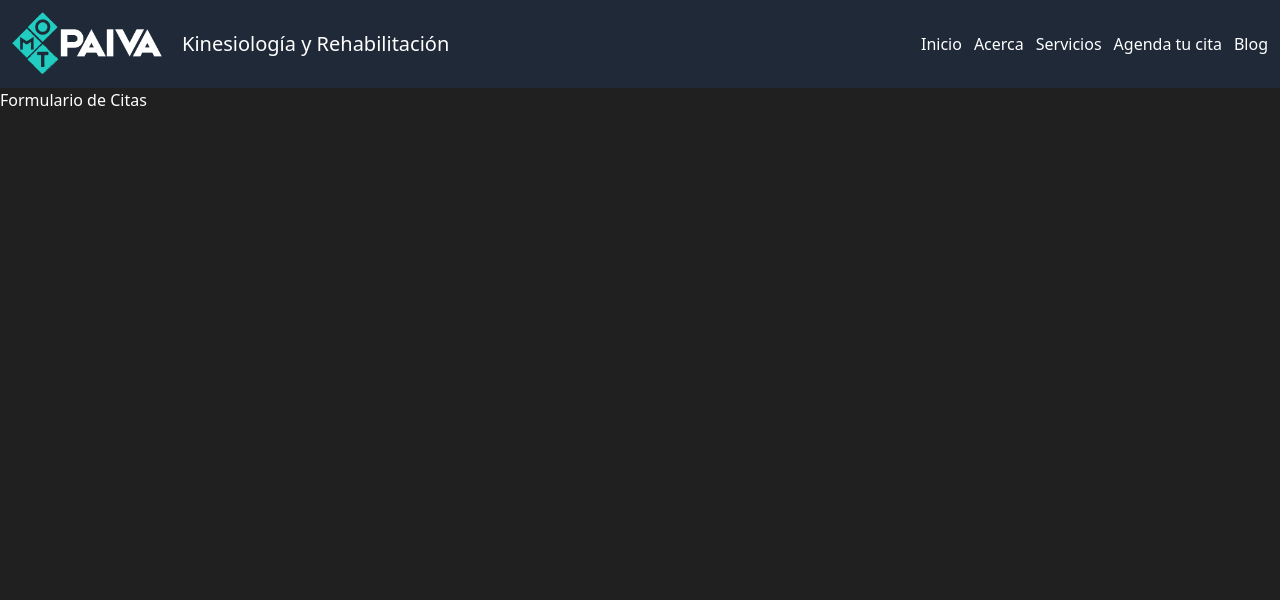
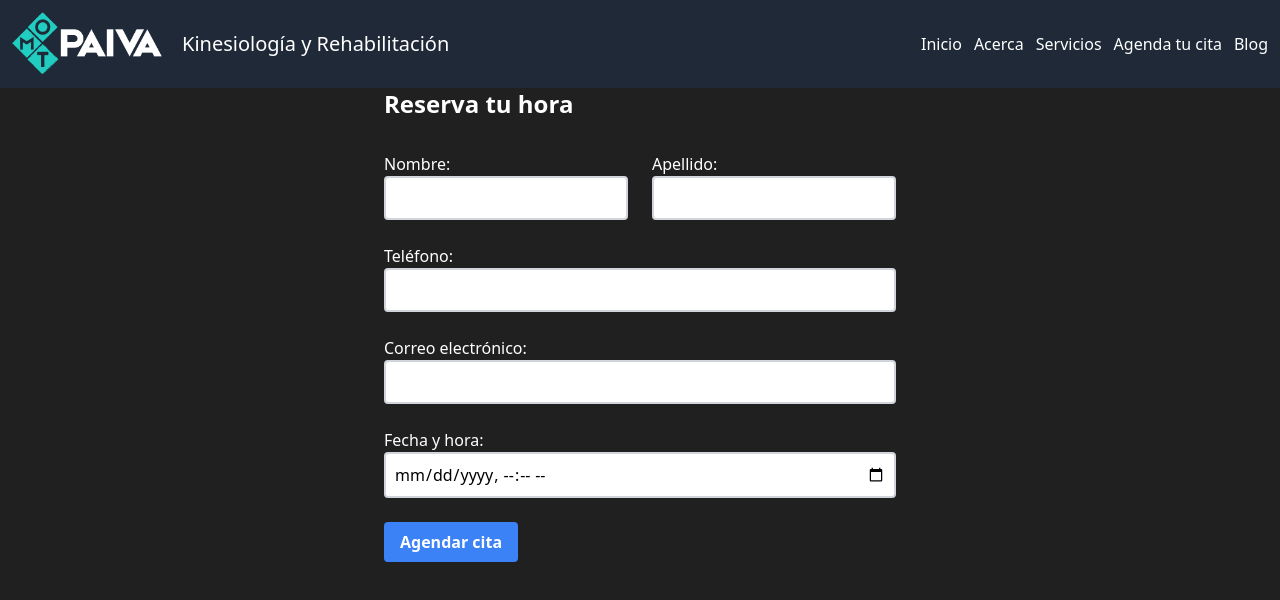
Before and after one commit to marcelopaivag/kinepaiva, a Next.js app: page /cites in a window 1280 px wide. Shown: the top 600 px of the page. Built offline with nearby package versions, Linux system fonts and the light colour scheme.

Commit message:
CRUD en el Front

```diff
--- a/app/cites/page.jsx
+++ b/app/cites/page.jsx
@@ -1,8 +1,83 @@
+"use client"
 import React from 'react'
 
 const page = () => {
+  const onSubmit = async (e) => {
+    e.preventDefault()
+    const nombre = e.target.nombre.value
+    const apellido = e.target.apellido.value
+    const telefono = e.target.telefono.value
+    const correo = e.target.correo.value
+    const fechaHora = e.target.fechaHora.value
+
+    const res = await fetch('api/cites', {
+      method: 'POST',
+      body: JSON.stringify({ nombre, apellido, telefono, correo, fechaHora }),
+      headers: {
+        'Content-Type': 'application/json'
+      }
+    })
+    const data = await res.json()
+    console.log(data)
+  }
+
+
   return (
-    <div>Formulario de Citas</div>
+    <form className="container mx-auto max-w-lg" onSubmit={onSubmit}>
+      <h2 className="text-2xl font-bold mb-8">Reserva tu hora</h2>
+      <div className="flex flex-wrap -mx-3">
+        <div className="w-full md:w-1/2 px-3">
+          <label htmlFor="nombre">Nombre:</label>
+          <input
+            type="text"
+            id="nombre"
+            name="nombre"
+            className="border-2 border-gray-300 rounded p-2 mb-6 w-full text-black"
+          />
+        </div>
+        <div className="w-full md:w-1/2 px-3">
+          <label htmlFor="apellido">Apellido:</label>
+          <input
+            type="text"
+            id="apellido"
+            name="apellido"
+            className="border-2 border-gray-300 rounded p-2 mb-6 w-full text-black"
+          />
+        </div>
+        <div className="w-full px-3">
+          <label htmlFor="telefono">Teléfono:</label>
+          <input
+            type="tel"
+            id="telefono"
+            name="telefono"
+            className="border-2 border-gray-300 rounded p-2 mb-6 w-full text-black"
+          />
+        </div>
+        <div className="w-full px-3">
+          <label htmlFor="correo">Correo electrónico:</label>
+          <input
+            type="email"
+            id="correo"
+            name="correo"
+            className="border-2 border-gray-300 rounded p-2 mb-6 w-full text-black"
+          />
+        </div>
+        <div className="w-full px-3">
+          <label htmlFor="fechaHora">Fecha y hora:</label>
+          <input
+            type="datetime-local"
+            id="fechaHora"
+            name="fechaHora"
+            className="border-2 border-gray-300 rounded p-2 mb-6 w-full text-black"
+          />
+        </div>
+        <div className="w-full px-3">
+          <button type="submit" className="bg-blue-500 hover:bg-blue-700 text-white font-bold py-2 px-4 rounded">
+            Agendar cita
+          </button>
+        </div>
+      </div>
+    </form>
   )
 }
 
```
